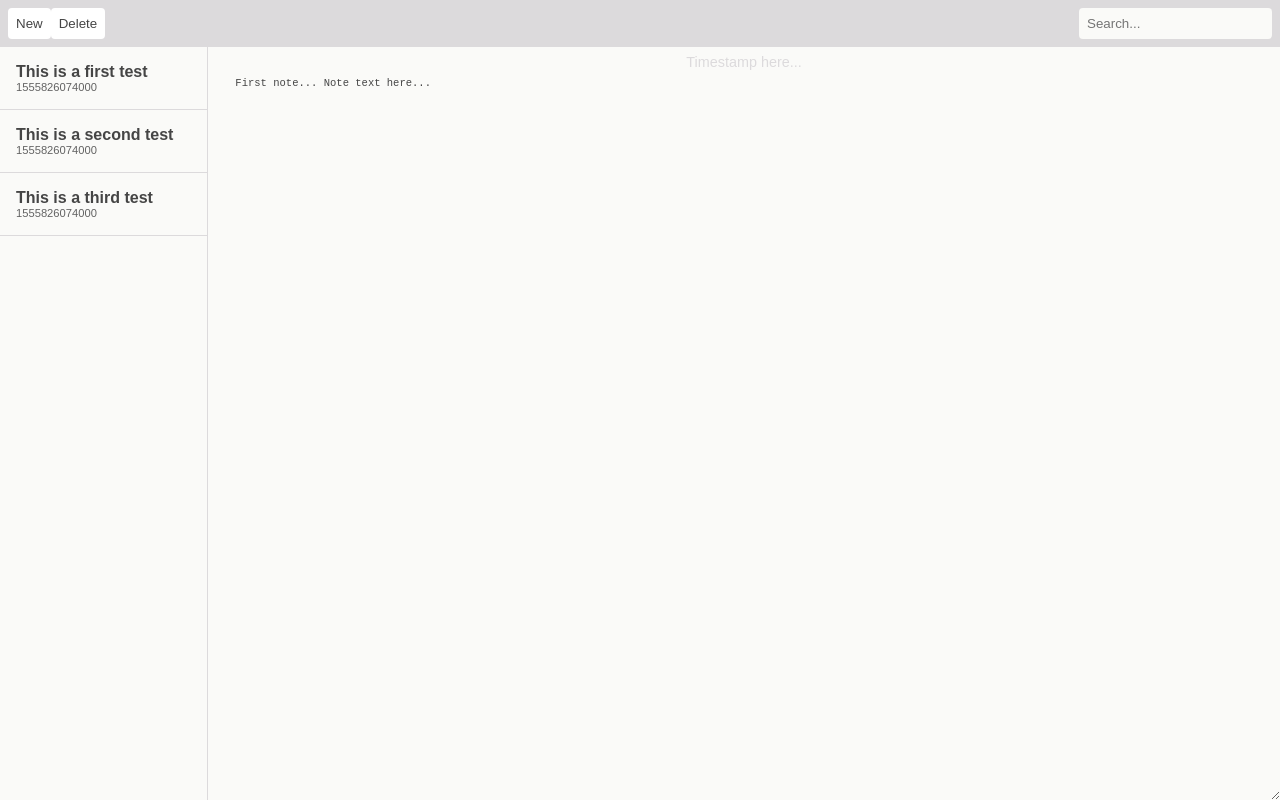
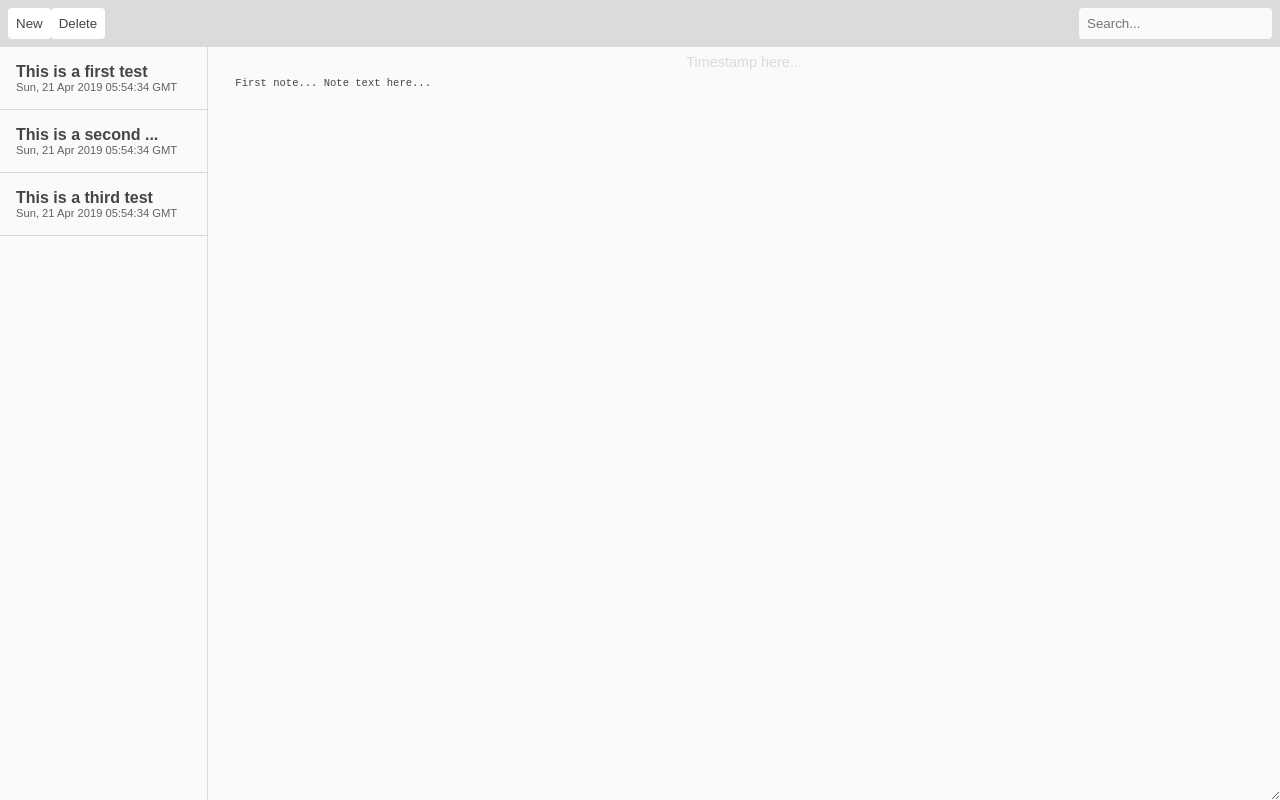
Before and after one commit to qiulang/notes-app, a Vue app in the folder notes/: page / in a window 1280 px wide. Built offline with nearby package versions, Linux system fonts and the light colour scheme.

Commit message:
update NoteSelectors.vue & NoteSelector.vue to show their contents

```diff
--- a/notes/src/components/NoteSelector.vue
+++ b/notes/src/components/NoteSelector.vue
@@ -1,13 +1,28 @@
 <template>
   <div class="note-selector">
-    <p class="note-selector-title">{{ note.body }}</p>
-    <p class="note-selector-timestamp">{{ note.timestamp }}</p>
+    <p class="note-selector-title">{{ note.body | formatTitle }}</p>
+    <p class="note-selector-timestamp">{{ note.timestamp | formatTimestamp }}</p>
   </div>
 </template>
 
 <script>
 export default {
   name: 'note-selector',
+  filters: {
+    formatTitle: function(body) {
+      var maxLength = 20;
+      if (body.length > maxLength) {
+        return body.substring(0, maxLength - 3) + '...';
+      } else if (body.length === 0) {
+        return "New note";
+      } else {
+        return body;
+      }
+    },
+    formatTimestamp: function(timestamp) {
+      return new Date(timestamp).toUTCString();
+    }
+  },
   props: ['note']
 };
 </script>
--- a/notes/src/components/NoteSelectors.vue
+++ b/notes/src/components/NoteSelectors.vue
@@ -1,7 +1,7 @@
 <template>
   <div class="note-selectors">
     <note-selector
-      v-for="note in notes"
+      v-for="note in transformedNotes"
       v-bind:note="note"
       v-bind:key="note.id"
     >
@@ -14,6 +14,13 @@ import NoteSelector from './NoteSelector';
 export default {
   name: 'note-selectors',
   props: ['notes'],
+  computed: {
+    transformedNotes: function() {
+      return this.notes.slice().sort(function(a, b) {
+        return b.timestamp - a.timestamp;
+      });
+    }
+  },
   components: {
     NoteSelector
   }
```
Also changed, not shown: 1 other file (tests, documents, lock files or other folders).
